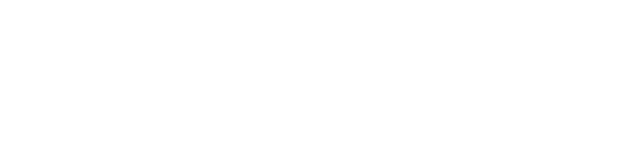
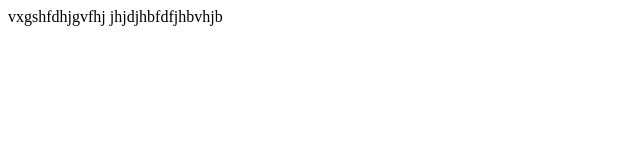
Before and after one commit to fatma-erdogan/gitkraken1, a plain HTML site: page index.html/index.html in a window 1280 px wide. Shown: the whole page, without its empty margins (0-640 px from the left). Drawn offline with Linux system fonts and the light colour scheme.

Commit message:
mainedyim

```diff
--- a/index.html/index.html
+++ b/index.html/index.html
@@ -6,6 +6,7 @@
     <title>Document</title>
 </head>
 <body>
-
+    <h>vxgshfdhjgvfhj</h>
+    jhjdjhbfdfjhbvhjb
 </body>
 </html>
```
